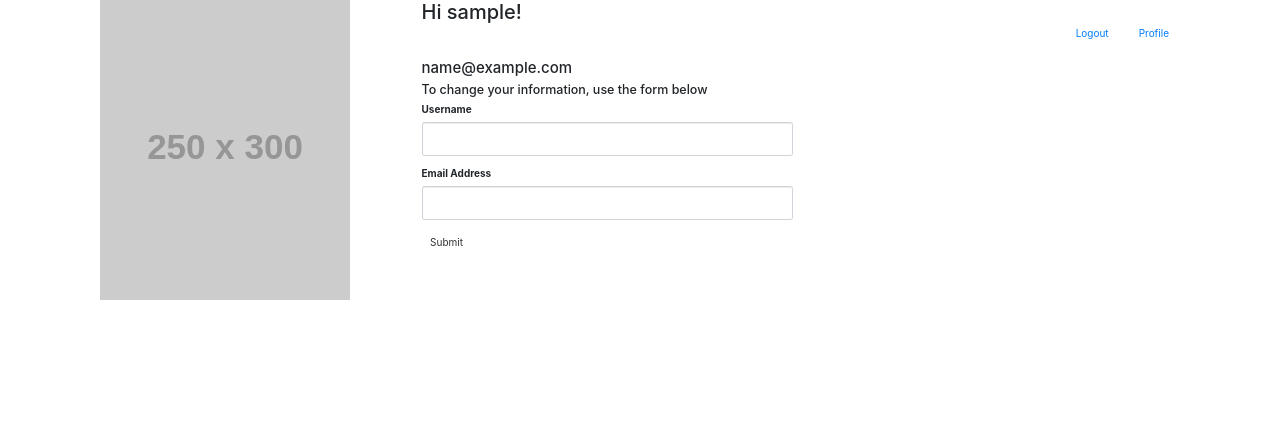
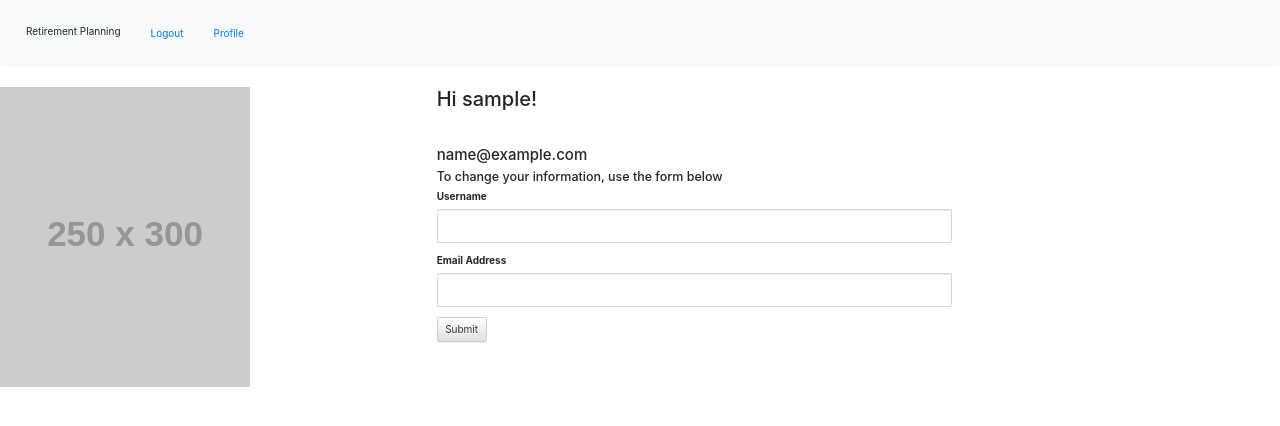
Before and after one commit to MattDevOps/Allocate-Your-Funds, a Flask app: page /edit_profile in a window 1280 px wide. Shown: the top 426 px of the page. Run offline with Flask 2, Linux system fonts and the light colour scheme; the visitor is signed in with stand-in values (Sample User, id 1); data comes from the database, SQL or seed files in the repository; both versions use the stored data as it was after the commit; grey boxes labelled with a size stand in for pictures from a placeholder-image service; some libraries are stand-ins or nearby versions.

Commit message:
navbar functional

```diff
--- a/app/forms.py
+++ b/app/forms.py
@@ -2,6 +2,11 @@ from flask_wtf import FlaskForm
 from wtforms import StringField, PasswordField, BooleanField, SubmitField
 from wtforms.validators import DataRequired, EqualTo, Email, Length, ValidationError
 from app.models import User
+
+class UserInfo(FlaskForm):
+    Age = StringField('How old are you?', validators=[DataRequired()])
+    money = StringField('How much money did you make last month?', validators=[DataRequired()])
+    submit = SubmitField('Submit')
 
 class LoginForm(FlaskForm):
     username = StringField('Username', validators=[DataRequired()])
--- a/app/routes.py
+++ b/app/routes.py
@@ -1,6 +1,6 @@
 from app import app, db
 from flask import render_template, redirect, url_for, flash, request
-from app.forms import LoginForm, RegistrationForm, EditProfileForm
+from app.forms import LoginForm, RegistrationForm, EditProfileForm, UserInfo
 from flask_login import current_user, login_user, logout_user, login_required
 from app.models import User
 from werkzeug.urls import url_parse
--- a/app/templates/base.html
+++ b/app/templates/base.html
@@ -7,18 +7,22 @@
   {{ super() }}
 
   <link rel="stylesheet" href="https://maxcdn.bootstrapcdn.com/bootstrap/4.0.0/css/bootstrap.min.css" integrity="sha384-Gn5384xqQ1aoWXA+058RXPxPg6fy4IWvTNh0E263XmFcJlSAwiGgFAW/dAiS6JXm" crossorigin="anonymous">
+  <link rel="stylesheet" href="https://maxcdn.bootstrapcdn.com/bootstrap/3.3.7/css/bootstrap-theme.min.css" integrity="sha384-rHyoN1iRsVXV4nD0JutlnGaslCJuC7uwjduW9SVrLvRYooPp2bWYgmgJQIXwl/Sp" crossorigin="anonymous">
+
+<!-- Latest compiled and minified JavaScript -->
   <link rel="stylesheet" href="..static/css/main.css">
    {% endblock %}
+
 {% block scripts %}
-
   {{ super() }}
  {% endblock %}
 
  {% block navbar %}
- <div class="container">
-   <nav class="navbar navbar-expand-sm pull-right">
+ <nav class="navbar navbar-expand-sm bg-light">
      <ul class="nav navbar-nav">
-     </ul>
+       <li>
+          <a>Retirement Planning</a>
+        </li>
      {% if current_user.is_authenticated %}
    <p class="navbar-text pull-right"><a href="{{ url_for('logout') }}">Logout</a></p>
    <p class="navbar-text pull-right"><a href="{{ url_for('profile') }}">Profile</a></p>
@@ -27,7 +31,9 @@
    <p class="navbar-text pull-right"><a href="{{ url_for('login') }}">Login</a></p>
    <p class="navbar-text pull-right"><a href="{{ url_for('register') }}">Register</a></p>
    {% endif %}
+   </ul>
  </nav>
+
 {% endblock %}
 
 {% block content %}
```
Also changed, not shown: app.db, 2 other files.
